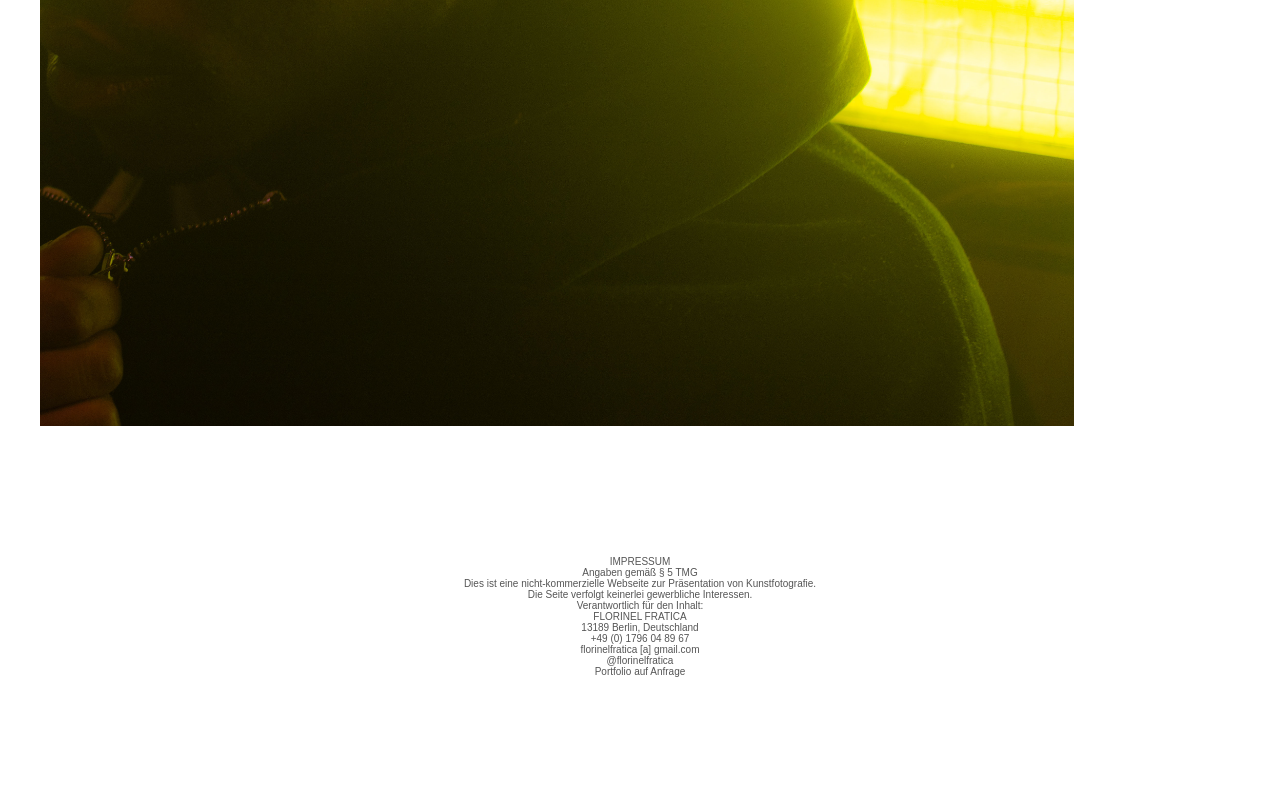
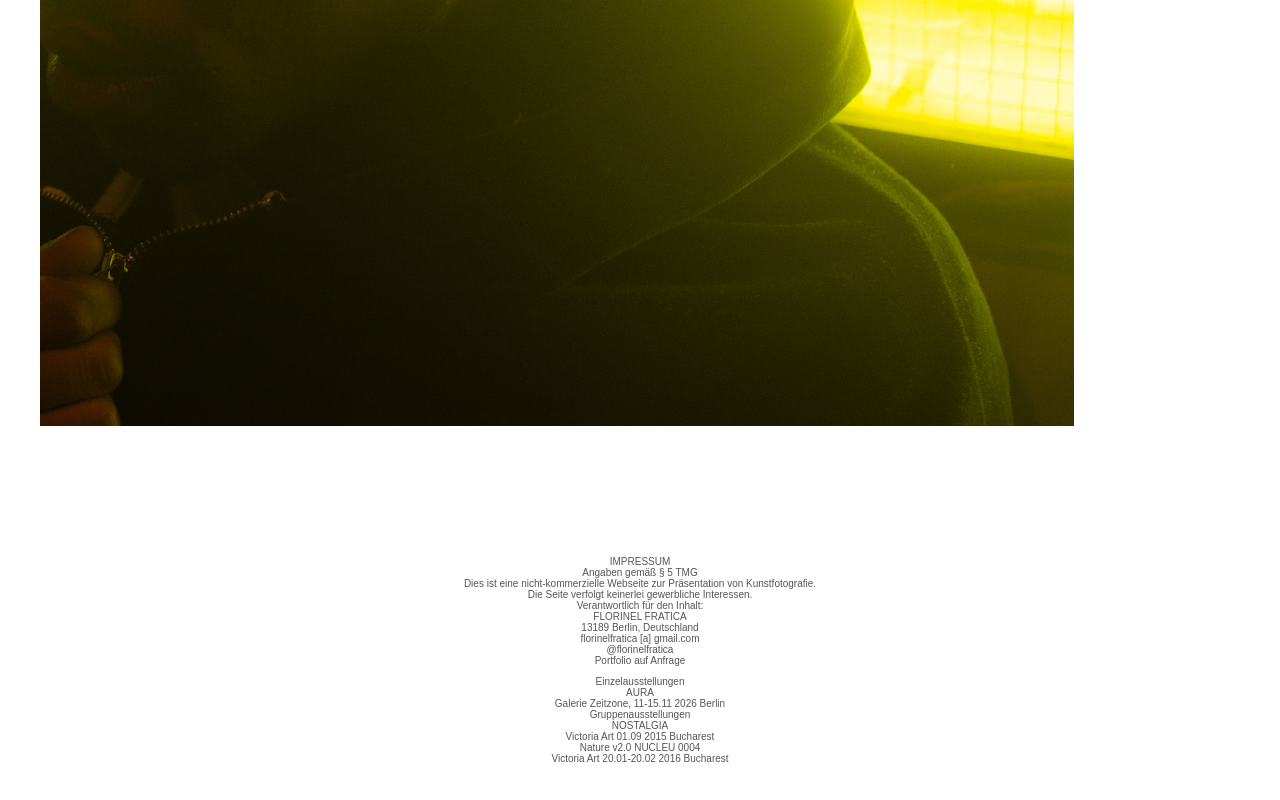
Before and after one commit to ledoublef-spec/photo-site, a plain HTML site: page index.html in a window 1280 px wide. Shown: the part 3154-3954 px from the top of the page. Before the commit the page ends 3901 px from the top, so only its background shows below. Drawn offline with Linux system fonts and the light colour scheme.

Commit message:
Update index.html

```diff
--- a/index.html
+++ b/index.html
@@ -112,10 +112,19 @@
     Verantwortlich für den Inhalt:<br>
     FLORINEL FRATICA<br>
     13189 Berlin, Deutschland<br>
-    +49 (0) 1796 04 89 67<br>
     florinelfratica [a] gmail.com<br>
     @florinelfratica<br>
     Portfolio auf Anfrage</p>
+    Einzelausstellungen<br>
+    AURA<br>
+    Galerie Zeitzone, 11-15.11 2026 Berlin<br>
+    Gruppenausstellungen<br>
+    NOSTALGIA<br>
+    Victoria Art 01.09 2015 Bucharest<br>
+    Nature v2.0 NUCLEU 0004<br>
+    Victoria Art 20.01-20.02 2016 Bucharest<br>
+
+
   </div>
 
 </body>
```
